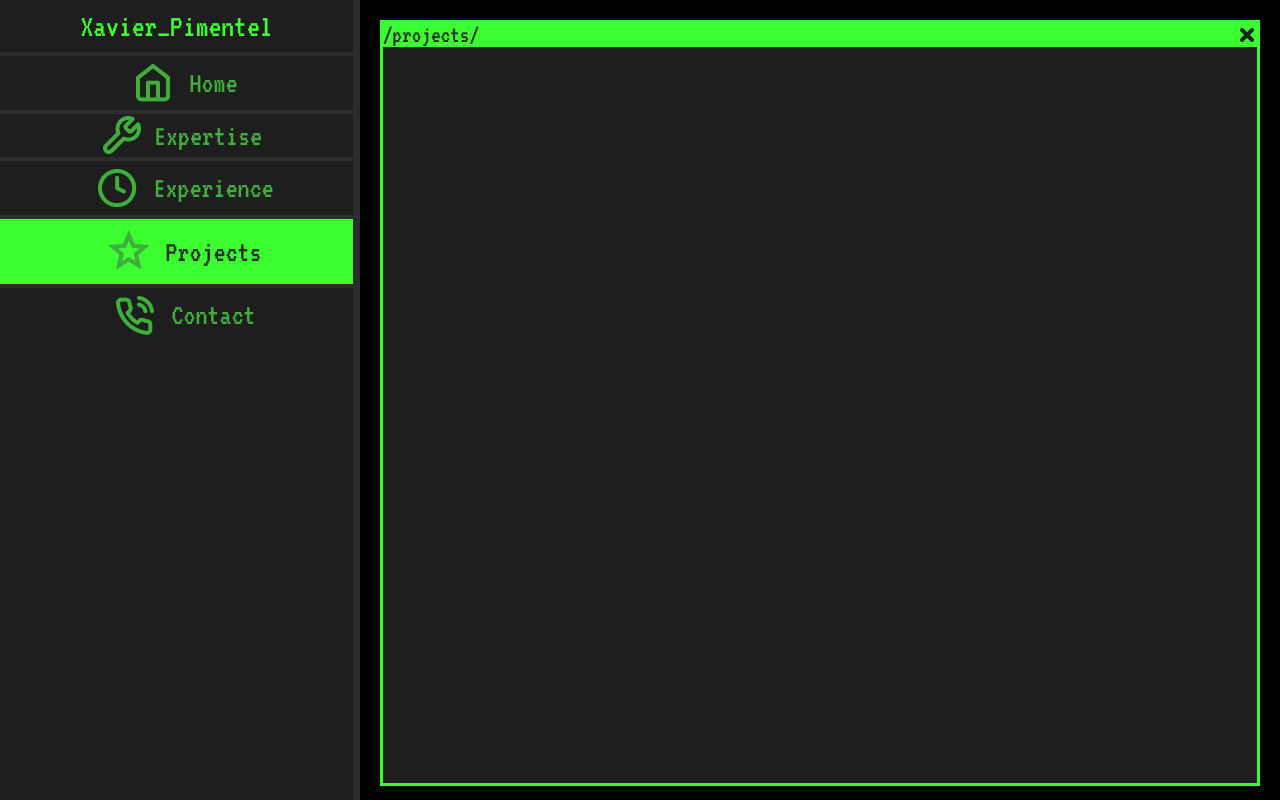
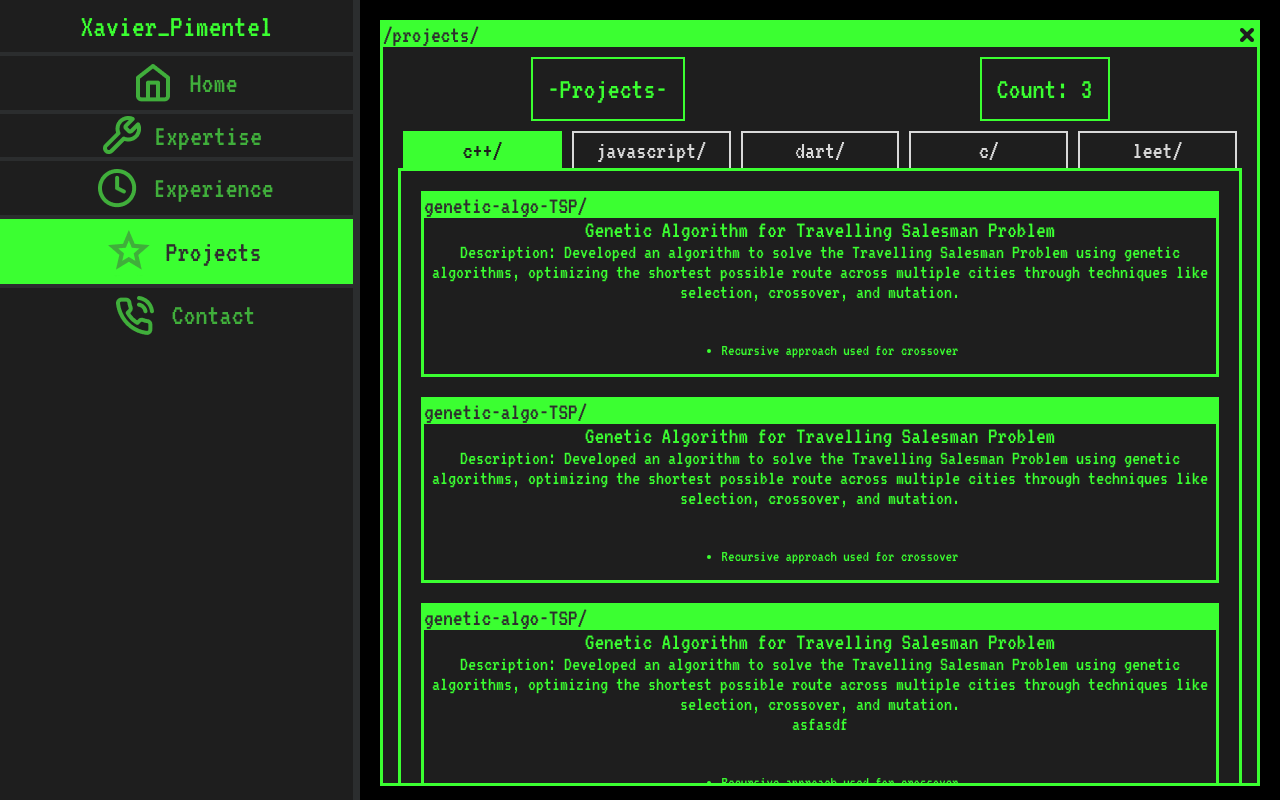
Before and after one commit to XavierPim/porto_folio, a React (Create React App) app: page /projects in a window 1280 px wide. Built offline with nearby package versions, Linux system fonts and the light colour scheme.

Commit message:
language tabs made context css added dynamic population of text and count

```diff
--- /dev/null
+++ b/src/content/text content/project-text.js
@@ -0,0 +1,113 @@
+
+export const cplusplusText =
+[
+    {
+		window: "genetic-algo-TSP/",
+		title: "Genetic Algorithm for Travelling Salesman Problem",
+		subtitle: "Description: Developed an algorithm to solve the Travelling Salesman Problem using genetic algorithms, optimizing the shortest possible route across multiple cities through techniques like selection, crossover, and mutation.",
+		subtitle1:"",
+		subtitle2:"",
+		subtitle3:"",
+		info: "",
+		ascii:"",
+		image: "",
+		text: "Recursive approach used for crossover",
+		link: "Github",
+	},
+    {
+		window: "genetic-algo-TSP/",
+		title: "Genetic Algorithm for Travelling Salesman Problem",
+		subtitle: "Description: Developed an algorithm to solve the Travelling Salesman Problem using genetic algorithms, optimizing the shortest possible route across multiple cities through techniques like selection, crossover, and mutation.",
+		subtitle1:"",
+		subtitle2:"",
+		subtitle3:"",
+		info: "",
+		ascii:"",
+		image: "",
+		text: "Recursive approach used for crossover",
+		link: "Github",
+	},
+    {
+		window: "genetic-algo-TSP/",
+		title: "Genetic Algorithm for Travelling Salesman Problem",
+		subtitle: "Description: Developed an algorithm to solve the Travelling Salesman Problem using genetic algorithms, optimizing the shortest possible route across multiple cities through techniques like selection, crossover, and mutation.",
+		subtitle1:"asfasdf",
+		subtitle2:"",
+		subtitle3:"",
+		info: "",
+		ascii:"",
+		image: "",
+		text: "Recursive approach used for crossover",
+		link: "Github",
+	},
+]
+
+export const  javascriptText=
+[
+    {
+		window: "coding/",
+		title: "-CODING LVL 27-",
+		subtitle: "A full-stack developer with at least 6 languages under my belt.",
+		subtitle1:"",
+		subtitle2:"",
+		subtitle3:"",
+		info: "",
+		ascii:"",
+		image: "",
+		text: "Recent graduate but already have done 5 medium-sized projects.",
+		link: "",
+	},
+]
+
+export const  dartText=
+[
+    {
+		window: "coding/",
+		title: "-CODING LVL 27-",
+		subtitle: "A full-stack developer with at least 6 languages under my belt.",
+		subtitle1:"",
+		subtitle2:"",
+		subtitle3:"",
+		info: "",
+		ascii:"",
+		image: "",
+		text: "Recent graduate but already have done 5 medium-sized projects.",
+		link: "",
+	},
+]
+
+
+export const  cText=
+[
+    {
+		window: "coding/",
+		title: "-CODING LVL 27-",
+		subtitle: "A full-stack developer with at least 6 languages under my belt.",
+		subtitle1:"",
+		subtitle2:"",
+		subtitle3:"",
+		info: "",
+		ascii:"",
+		image: "",
+		text: "Recent graduate but already have done 5 medium-sized projects.",
+		link: "",
+	},
+]
+
+
+export const  leetText=
+[
+    {
+		window: "coding/",
+		title: "-CODING LVL 27-",
+		subtitle: "A full-stack developer with at least 6 languages under my belt.",
+		subtitle1:"",
+		subtitle2:"",
+		subtitle3:"",
+		info: "",
+		ascii:"",
+		image: "",
+		text: "Recent graduate but already have done 5 medium-sized projects.",
+		link: "",
+	},
+]
--- a/src/css/projects.css
+++ b/src/css/projects.css
@@ -11,3 +11,38 @@
     padding: 20px;
     box-sizing: border-box;
 }
+
+.language-container{
+    display: flex;
+    flex-direction: column;
+    height: 100%;
+}
+
+.lang-tabs{
+    display: flex;
+    justify-content: space-around;
+    margin: 0 15px;
+}
+
+.lang-tabs>div{
+    border:2px solid #D9D9D9;
+    border-bottom: 0px;
+    padding: 5px 20px;
+    font-size: 25px;
+    color: #D9D9D9;
+    margin: 0 5px ;
+    width:20%
+}
+
+.lang-content{
+    border: 3px solid #3BFF31;
+    height: 100%;
+    margin: 0px 15px 20px;
+}
+
+.lang-tabs>.active-tab {
+    border: 2px solid #3BFF31;
+    background-color: #3BFF31;
+    color: #1e1e1e;
+    border-bottom: 0;
+}
--- a/src/pages/projects.js
+++ b/src/pages/projects.js
@@ -1,15 +1,98 @@
+import React, { useState, useEffect } from "react";
 import "../css/projects.css";
 import Sidebar from "../components/sidebar";
 import ContentBigScreen from "../components/content-big-screen";
 import tabs from "../content/text content/nav-tabs";
+import { cplusplusText, javascriptText, dartText, cText, leetText } from "../content/text content/project-text";
+import ContentSmallScreen from "../components/content-small-screen";
+
 function Projects() {
+	const title = "-Projects-";
+	const countTitle = "Count:";
+	const [activeTab, setActiveTab] = useState("c++");
+	const [projectCount, setProjectCount] = useState(0);
+
+	// Function to get the content based on active tab
+	const getContentForTab = (tab) => {
+		switch (tab) {
+			case "c++":
+				return cplusplusText;
+			case "javascript":
+				return javascriptText;
+			case "dart":
+				return dartText;
+			case "c":
+				return cText;
+			case "leet":
+				return leetText;
+			default:
+				return [];
+		}
+	};
+
+	// UseEffect to update the project count when the activeTab changes
+	useEffect(() => {
+		const content = getContentForTab(activeTab);
+		setProjectCount(content.length); // Update project count based on content length
+	}, [activeTab]); // Runs when `activeTab` changes
+
+	const renderContent = () => {
+		const content = getContentForTab(activeTab);
+		return content.map((section, index) => (
+			<ContentSmallScreen key={index} section={section} />
+		));
+	};
+
 	return (
 		<div className="projects-container">
 			<Sidebar />
 			<div className="content-container">
-				<ContentBigScreen tab_name={tabs.projects}></ContentBigScreen>
+				<ContentBigScreen tab_name={tabs.projects}>
+					<div className="header">
+						<div className="page_title">{title}</div>
+						<div className="page_title">
+							{countTitle} {projectCount}
+						</div>
+					</div>
+					<div className="language-container">
+						<div className="lang-tabs">
+							<div
+								onClick={() => setActiveTab("c++")}
+								className={activeTab === "c++" ? "active-tab" : ""}
+							>
+								c++/
+							</div>
+							<div
+								onClick={() => setActiveTab("javascript")}
+								className={activeTab === "javascript" ? "active-tab" : ""}
+							>
+								javascript/
+							</div>
+							<div
+								onClick={() => setActiveTab("dart")}
+								className={activeTab === "dart" ? "active-tab" : ""}
+							>
+								dart/
+							</div>
+							<div
+								onClick={() => setActiveTab("c")}
+								className={activeTab === "c" ? "active-tab" : ""}
+							>
+								c/
+							</div>
+							<div
+								onClick={() => setActiveTab("leet")}
+								className={activeTab === "leet" ? "active-tab" : ""}
+							>
+								leet/
+							</div>
+						</div>
+						<div className="lang-content">{renderContent()}</div>
+					</div>
+				</ContentBigScreen>
 			</div>
 		</div>
 	);
 }
+
 export default Projects;
```
